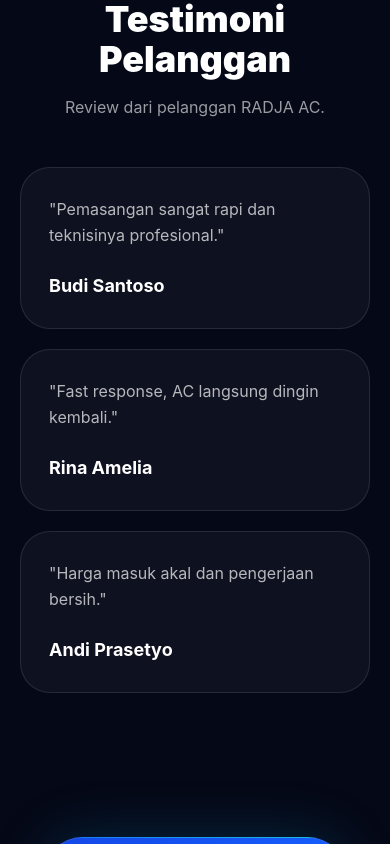
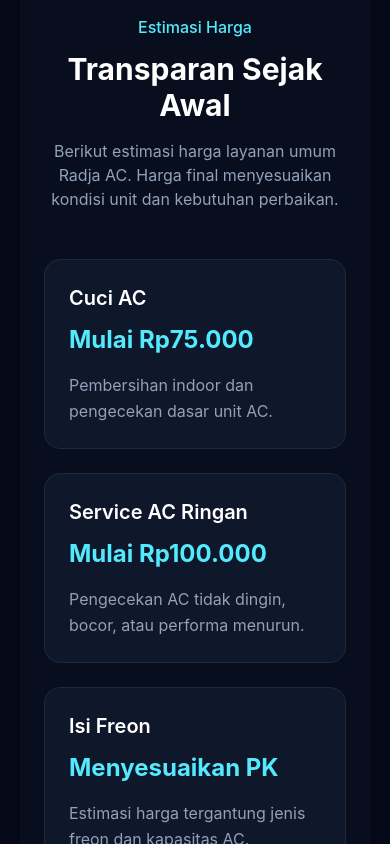
Before and after one commit to ibank31/radjaac-premium, a React (Vite) app: page / in a window 390 px wide. Shown: the part 8200-9044 px from the top of the page. Built offline with nearby package versions, Linux system fonts and the light colour scheme.

Commit message:
add review and pricing sections

```diff
--- /dev/null
+++ b/src/components/PricingPreviewSection.jsx
@@ -0,0 +1,61 @@
+const pricingItems = [
+  {
+    title: "Cuci AC",
+    price: "Mulai Rp75.000",
+    desc: "Pembersihan indoor dan pengecekan dasar unit AC.",
+  },
+  {
+    title: "Service AC Ringan",
+    price: "Mulai Rp100.000",
+    desc: "Pengecekan AC tidak dingin, bocor, atau performa menurun.",
+  },
+  {
+    title: "Isi Freon",
+    price: "Menyesuaikan PK",
+    desc: "Estimasi harga tergantung jenis freon dan kapasitas AC.",
+  },
+]
+
+export default function PricingPreviewSection() {
+  return (
+    <section className="px-6 py-20 bg-slate-900/40">
+      <div className="max-w-6xl mx-auto">
+        <div className="text-center mb-12">
+          <p className="text-cyan-300 font-medium mb-3">
+            Estimasi Harga
+          </p>
+
+          <h2 className="text-3xl md:text-4xl font-bold text-white mb-4">
+            Transparan Sejak Awal
+          </h2>
+
+          <p className="text-slate-400 max-w-2xl mx-auto">
+            Berikut estimasi harga layanan umum Radja AC.
+            Harga final menyesuaikan kondisi unit dan kebutuhan perbaikan.
+          </p>
+        </div>
+
+        <div className="grid gap-6 md:grid-cols-3">
+          {pricingItems.map((item, index) => (
+            <div
+              key={index}
+              className="rounded-2xl border border-slate-800 bg-slate-900 p-6 transition duration-300 hover:border-cyan-400/50 hover:-translate-y-1 hover:shadow-lg hover:shadow-cyan-500/10"
+            >
+              <h3 className="text-xl font-semibold text-white mb-3">
+                {item.title}
+              </h3>
+
+              <p className="text-2xl font-bold text-cyan-300 mb-4">
+                {item.price}
+              </p>
+
+              <p className="text-slate-400 leading-relaxed">
+                {item.desc}
+              </p>
+            </div>
+          ))}
+        </div>
+      </div>
+    </section>
+  )
+}
--- a/src/pages/Home.jsx
+++ b/src/pages/Home.jsx
@@ -11,6 +11,7 @@ import ClosingCTA from "../components/ClosingCTA"
 import Footer from "../components/Footer"
 import FloatingWhatsapp from "../components/FloatingWhatsapp"
 import MiniReviewSection from "../components/MiniReviewSection"
+import PricingPreviewSection from "../components/PricingPreviewSection"
 
 export default function Home() {
   return (
@@ -37,6 +38,7 @@ export default function Home() {
         <WhyChooseUs />
         <PortfolioSection />
         <MiniReviewSection />
+        <PricingPreviewSection />
         <TestimonialsSection />
         <ClosingCTA />
       </div>
```
